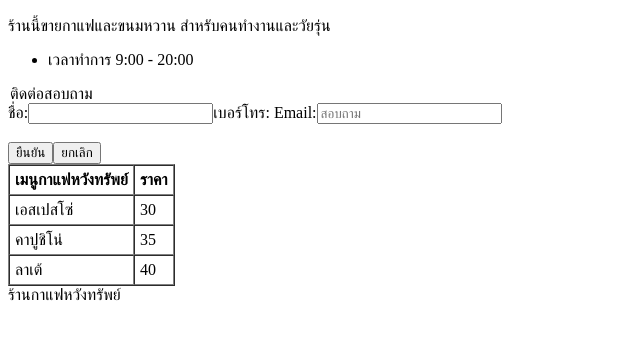
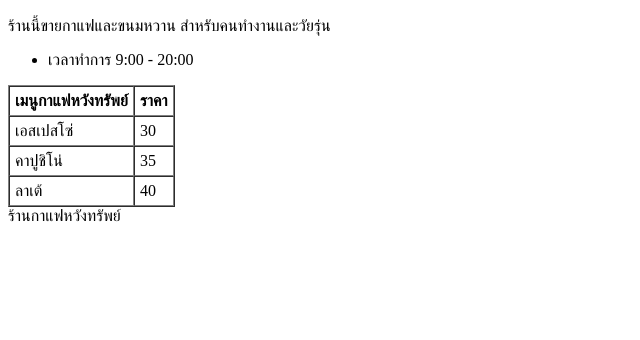
Before and after one commit to PEAT453/477-301-exam1-6710510185, a plain HTML site: page index.html in a window 1280 px wide. Shown: the part 238-578 px from the top of the page, without its empty margins (0-640 px from the left). Drawn offline with Linux system fonts and the light colour scheme.

```diff
--- a/index.html
+++ b/index.html
@@ -36,15 +36,6 @@
                 <li>เวลาทำการ 9:00 - 20:00</li>
             </ul>
         </p1>
-        <legend> ติดต่อสอบถาม</legend>
-        <form action="#">
-            <label for="ชื่อลูกค้า">ชื่อ:</label>
-            <input type="tel" name="เบอร์" required>เบอร์โทร:
-            <label type="email" for="Email">Email:</label>
-            <input type="text" name="สอบถาม" placeholder="สอบถาม" required> <br><br>
-            <input type="submit" value="ยืนยัน">
-            <input type="reset" value="ยกเลิก">
-        </form>
 
 
      </table>
```
